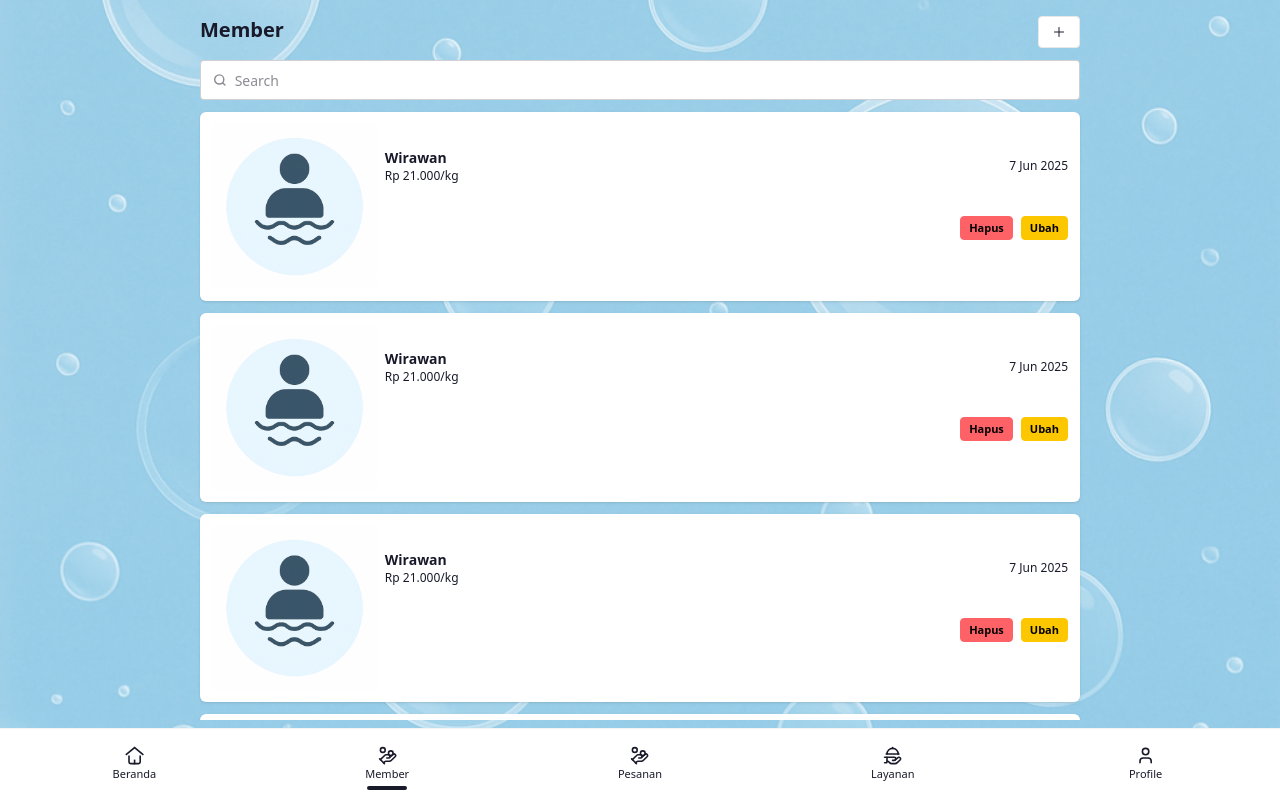
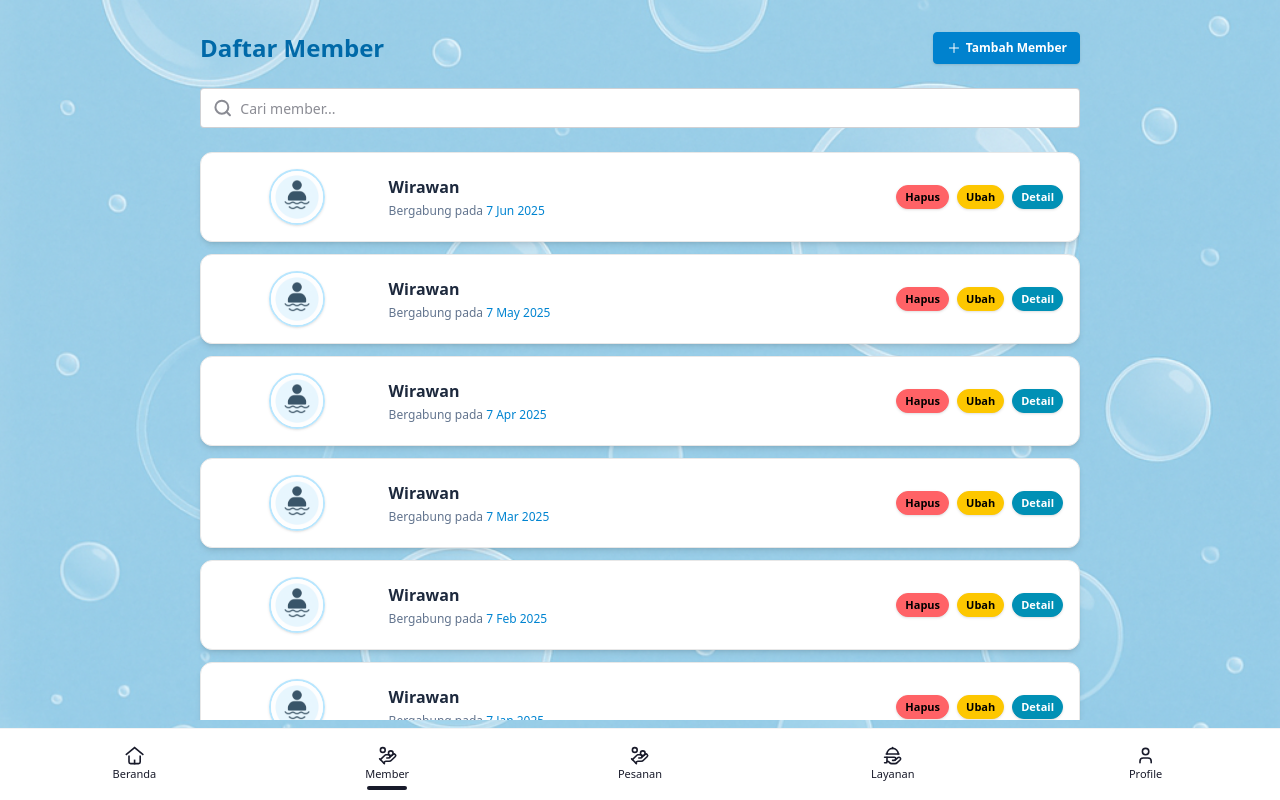
Before and after one commit to wirawanmahardika/laundry-frontend, a React (Vite) app: page /member in a window 1280 px wide. Built offline with nearby package versions, Linux system fonts and the light colour scheme.

Commit message:
update: tampilan page member

```diff
--- a/src/pages/member/Member.tsx
+++ b/src/pages/member/Member.tsx
@@ -4,59 +4,70 @@ import { IoAdd } from "react-icons/io5";
 import { NavLink } from "react-router-dom";
 
 export default function Member() {
-    return <div className="container mx-auto max-w-4xl px-2 text-xs flex flex-col gap-y-3">
-        <div className="flex justify-between">
-            <h2 className="font-bold text-xl">Member</h2>
-            <NavLink to={"/member/tambah"} className="btn btn-sm bg-white">
+    return (
+        <div className="container mx-auto max-w-4xl px-2 text-xs flex flex-col gap-y-4 py-4">
+            <div className="flex justify-between items-center mb-2">
+                <h2 className="font-bold text-2xl text-sky-700">Daftar Member</h2>
+                <NavLink to={"/member/tambah"} className="btn btn-sm btn-primary flex items-center gap-x-1 shadow">
                     <IoAdd size={16} />
+                    <span>Tambah Member</span>
                 </NavLink>
             </div>
 
             <Filter />
 
-        <Card />
-        <Card />
-        <Card />
-        <Card />
-        <Card />
-        <Card />
-        <Card />
-        <Card />
-        <Card />
-        <Card />
-        <Card />
+            <div className="flex flex-col gap-y-3">
+                {[...Array(8)].map((_, i) => (
+                    <Card
+                        key={i}
+                        name="Wirawan"
+                        joinedAt={dayjs().subtract(i, "month").format("D MMM YYYY")}
+                    />
+                ))}
+            </div>
 
-        <div className="join mx-auto">
-            <button className="join-item btn bg-white">«</button>
-            <button className="join-item btn bg-white">Page 22</button>
-            <button className="join-item btn bg-white">»</button>
+            <div className="join mx-auto mt-4">
+                <button className="join-item btn btn-sm btn-outline">«</button>
+                <button className="join-item btn btn-sm btn-outline">Page 22</button>
+                <button className="join-item btn btn-sm btn-outline">»</button>
             </div>
         </div>
+    );
 }
 
-function Card() {
-    return <div className="grid grid-cols-5 gap-2 bg-white shadow rounded-md p-3">
-        <img src={memberIcon} alt="layanan-icon" className="row-span-2 my-auto w-full" />
-        <div className="flex justify-between items-center w-full col-span-4">
-            <div className="flex justify-between w-full items-center">
-                <div className="flex flex-col justify-between">
-                    <span className=" font-semibold text-sm">Wirawan</span>
-                    <span className="">Rp {(21_000).toLocaleString("id")}/kg</span>
+type CardProps = {
+    name: string;
+    joinedAt: string;
+};
+
+function Card({ name, joinedAt }: CardProps) {
+    return (
+        <div className="grid grid-cols-5 gap-3 bg-base-100 shadow-md rounded-xl p-4 items-center border border-base-200">
+            <div className="col-span-1 flex justify-center">
+                <img src={memberIcon} alt="member-icon" className="w-14 h-14 rounded-full object-cover border-2 border-sky-200 shadow" />
             </div>
-                <span>{dayjs().format("D MMM YYYY")}</span>
+            <div className="col-span-4 flex flex-col sm:flex-row sm:items-center justify-between gap-y-1">
+                <div>
+                    <span className="font-semibold text-base text-slate-800">{name}</span>
+                    <div className="text-xs text-slate-500 mt-1">
+                        Bergabung pada <span className="font-medium text-sky-600">{joinedAt}</span>
                     </div>
                 </div>
-        <div className="flex justify-end gap-x-2 w-full col-span-4">
-            <button className="btn btn-error btn-xs">Hapus</button>
-            <button className="btn btn-warning btn-xs">Ubah</button>
+                <div className="flex gap-x-2 mt-2 sm:mt-0">
+                    <button className="btn btn-xs btn-error rounded-full shadow">Hapus</button>
+                    <button className="btn btn-xs btn-warning rounded-full shadow">Ubah</button>
+                    <button className="btn btn-xs btn-info rounded-full shadow">Detail</button>
                 </div>
             </div>
+        </div>
+    );
 }
 
 function Filter() {
-    return <div className="flex flex-col gap-y-2">
-        <label className="input w-full">
-            <svg className="h-[1em] opacity-50" xmlns="http://www.w3.org/2000/svg" viewBox="0 0 24 24">
+    return (
+        <div className="flex flex-col gap-y-2 mb-2">
+            <label className="input input-bordered flex items-center gap-x-2 w-full bg-base-100">
+                <svg className="h-5 w-5 opacity-50" xmlns="http://www.w3.org/2000/svg" viewBox="0 0 24 24">
                     <g
                         strokeLinejoin="round"
                         strokeLinecap="round"
@@ -68,7 +79,8 @@ function Filter() {
                         <path d="m21 21-4.3-4.3"></path>
                     </g>
                 </svg>
-            <input type="search" required placeholder="Search" />
+                <input type="search" required placeholder="Cari member..." className="grow bg-transparent outline-none" />
             </label>
         </div>
+    );
 }
```
Lines whose indentation alone changed are shown as unchanged.
